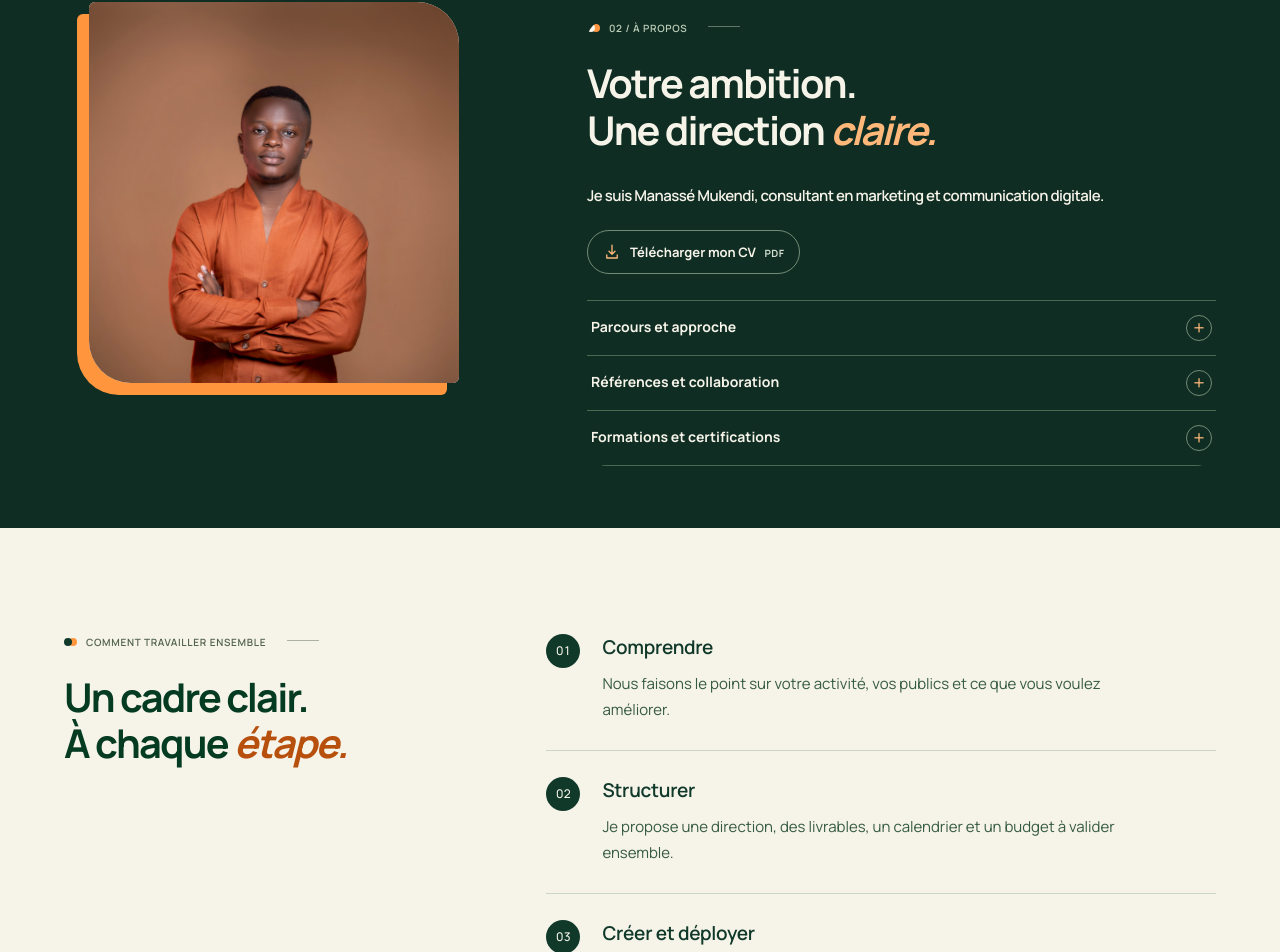
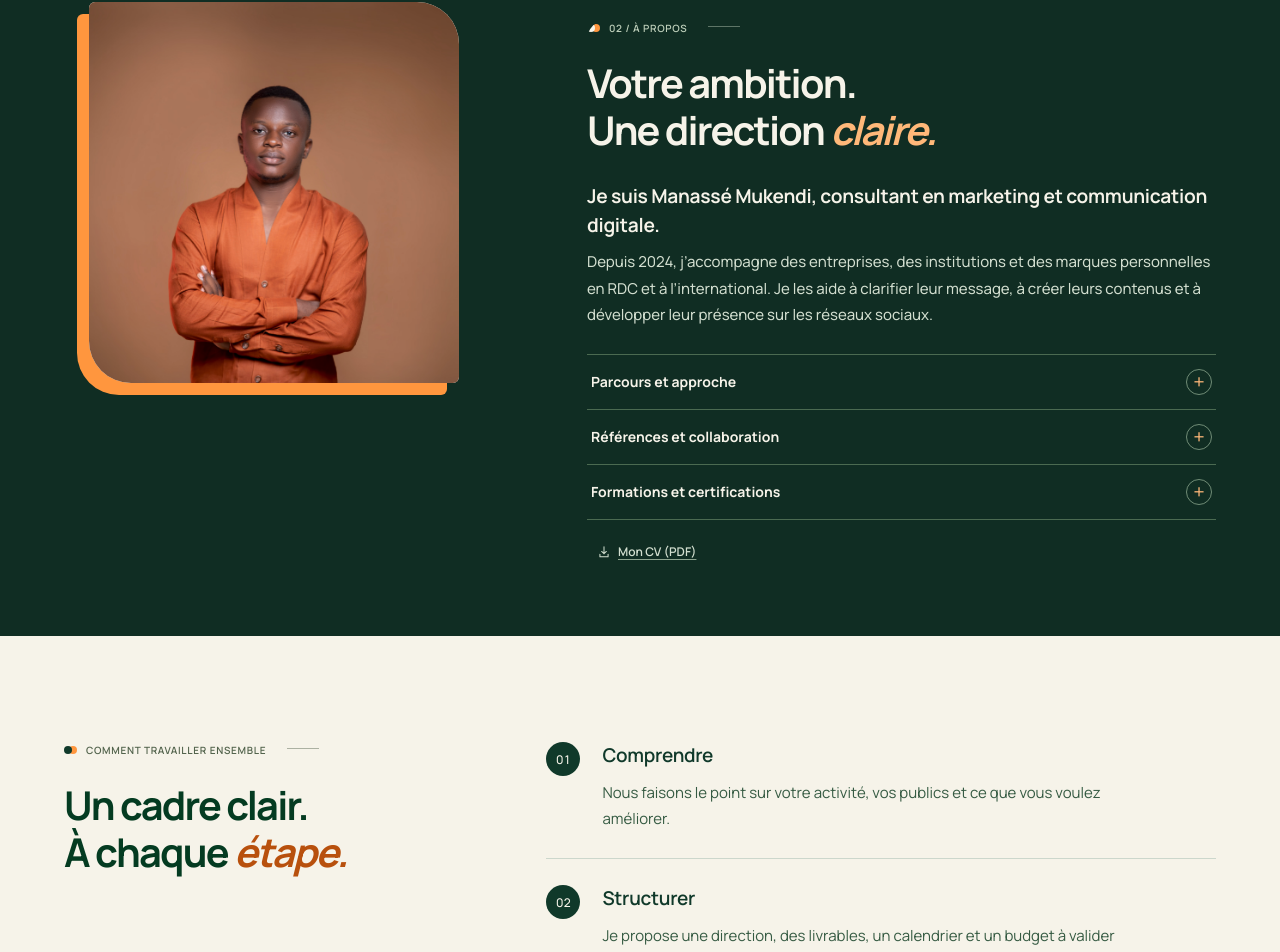
Before and after one commit to mmkdbusinessmkd/manasse-mukendi, a Next.js app: page / in a window 1280 px wide. Shown: the part 1954-2906 px from the top of the page. Built offline with nearby package versions, Linux system fonts and the light colour scheme.

Commit message:
Mettre la présentation en avant et alléger le bouton CV

```diff
--- a/app/page.tsx
+++ b/app/page.tsx
@@ -255,19 +255,13 @@ export default function Home() {
         <p className="eyebrow">02 / À PROPOS</p><h2>Votre ambition.<br/>Une direction <em>claire.</em></h2>
         <div className="bio editorial-bio">
           <p className="about-lead">Je suis Manassé Mukendi, consultant en marketing et communication digitale.</p>
+          <p className="about-intro">Depuis 2024, j’accompagne des entreprises, des institutions et des marques personnelles en RDC et à l’international. Je les aide à clarifier leur message, à créer leurs contenus et à développer leur présence sur les réseaux sociaux.</p>
         </div>
-        <a className="about-cv-link" href="/documents/CV-Manasse-Mukendi.pdf" download>
-          <svg aria-hidden="true" width="18" height="18" viewBox="0 0 24 24" fill="none" stroke="currentColor" strokeWidth="1.75" strokeLinecap="round" strokeLinejoin="round">
-            <path d="M12 3v12m-4-4 4 4 4-4M5 16v4h14v-4"/>
-          </svg>
-          <span>Télécharger mon CV <small>PDF</small></span>
-        </a>
         <div className="about-menus">
           <details name="about-info">
             <summary>Parcours et approche <span className="disclosure-sign" aria-hidden="true">+</span></summary>
             <div className="about-menu-content">
-              <p>Depuis 2024, j’accompagne des entreprises, des institutions et des marques personnelles en RDC et à l’international. Je les aide à <a href="#service-02" onClick={() => revealService("02")}>structurer leur communication</a>, à créer des contenus, à <a href="#service-01" onClick={() => revealService("01")}>gérer leurs réseaux sociaux</a> et à développer leur présence en ligne.</p>
-              <p>Je commence par comprendre votre activité, vos clients et vos objectifs. C’est ce qui guide la stratégie et les actions que je vous propose.</p>
+              <p>Je commence par comprendre votre activité, vos clients et vos objectifs. À partir de là, je définis votre <a href="#service-02" onClick={() => revealService("02")}>stratégie de communication</a>, je planifie vos contenus et je <a href="#service-01" onClick={() => revealService("01")}>pilote vos réseaux sociaux</a>.</p>
               <p>Mes projets couvrent aussi les campagnes digitales, les identités de marque et la conception de <a href="#service-06" onClick={() => revealService("06")}>solutions web</a> avec l’appui de l’IA.</p>
             </div>
           </details>
@@ -291,6 +285,12 @@ export default function Home() {
             </div>
           </details>
         </div>
+        <a className="about-cv-link" href="/documents/CV-Manasse-Mukendi.pdf" download aria-label="Télécharger mon CV (PDF)">
+          <svg aria-hidden="true" width="14" height="14" viewBox="0 0 24 24" fill="none" stroke="currentColor" strokeWidth="1.75" strokeLinecap="round" strokeLinejoin="round">
+            <path d="M12 3v12m-4-4 4 4 4-4M5 16v4h14v-4"/>
+          </svg>
+          <span>Mon CV (PDF)</span>
+        </a>
       </div>
     </section>
 
--- a/app/reference-design.css
+++ b/app/reference-design.css
@@ -58,12 +58,12 @@
 .public-site .about-short .eyebrow:before{background:#f6f3e9}
 .public-site .about-short .about-copy h2{color:#f6f3e9;margin-bottom:28px}
 .public-site .about-short .about-copy h2 em{color:#ffb879}
-.public-site .about-short .bio p,.public-site .about-short .bio .about-lead{color:#d3dfd0;font-size:15px;font-weight:450;line-height:1.85}
-.public-site .about-short .bio .about-lead{color:#f6f3e9;font-weight:600}
-.public-site .about-cv-link{display:inline-flex;align-self:flex-start;align-items:center;gap:9px;min-height:44px;max-width:100%;padding:9px 15px;border:1px solid #718d77;border-radius:100px;color:#f6f3e9;font-size:13px;font-weight:700;line-height:1.4;transition:background-color .2s,border-color .2s}
-.public-site .about-cv-link svg{flex:none;color:#ffb879}
-.public-site .about-cv-link small{margin-left:6px;color:#d3dfd0;font-size:10px;letter-spacing:.04em}
-.public-site .about-cv-link:hover{background-color:#214735;border-color:#ffb879}
+.public-site .about-short .bio .about-lead{margin:0 0 10px;color:#f6f3e9;font-size:clamp(17px,1.5vw,20px);font-weight:650;line-height:1.5;letter-spacing:-.015em}
+.public-site .about-short .bio .about-intro{margin:0;color:#d3dfd0;font-size:15px;font-weight:450;line-height:1.75}
+.public-site .about-cv-link{display:inline-flex;align-self:flex-start;align-items:center;gap:7px;min-height:44px;max-width:100%;margin-top:10px;padding:6px 10px;border-radius:8px;color:#d3dfd0;font-size:12px;font-weight:600;line-height:1.4}
+.public-site .about-cv-link svg{flex:none}
+.public-site .about-cv-link span{text-decoration:underline;text-decoration-color:#8da48f;text-underline-offset:3px}
+.public-site .about-cv-link:hover{background-color:#214735;color:#f6f3e9}
 .public-site .about-cv-link:focus-visible{outline:2px solid #ffb879;outline-offset:4px}
 .public-site .about-menus{margin-top:26px;border-top:1px solid #4b6a51}
 .public-site .about-menus details{border-bottom:1px solid #4b6a51}
@@ -125,7 +125,6 @@
  .public-site .service-scope dt{font-size:12px}.public-site .service-scope dd{font-size:13px}.public-site .service-description .service-cta{font-size:12px}
  .public-site .about-short{grid-template-columns:1fr;gap:36px;padding-block:64px}
  .public-site .about-short .portrait{width:min(100%,270px)}.public-site .about-short .portrait-photo{border-radius:4px 32px 4px 32px;aspect-ratio:auto;box-shadow:-8px 8px 0 #ff963e}
- .public-site .about-short .bio p{font-size:15px}
  .public-site .consistent-projects .project{border-radius:4px 24px 4px 24px}
  .public-site .testimonial-card{border-radius:4px 24px 4px 24px}
 }
```
